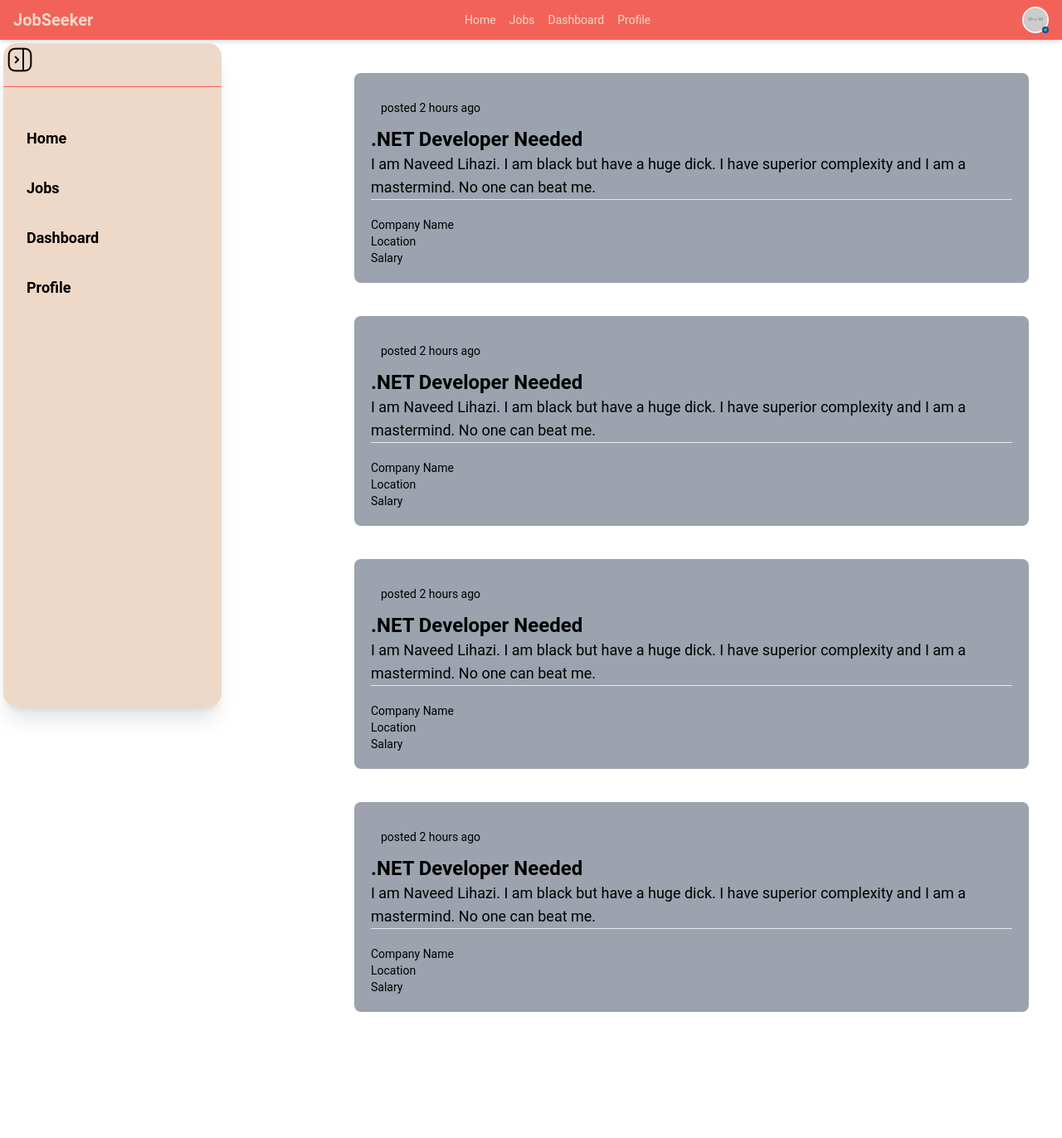
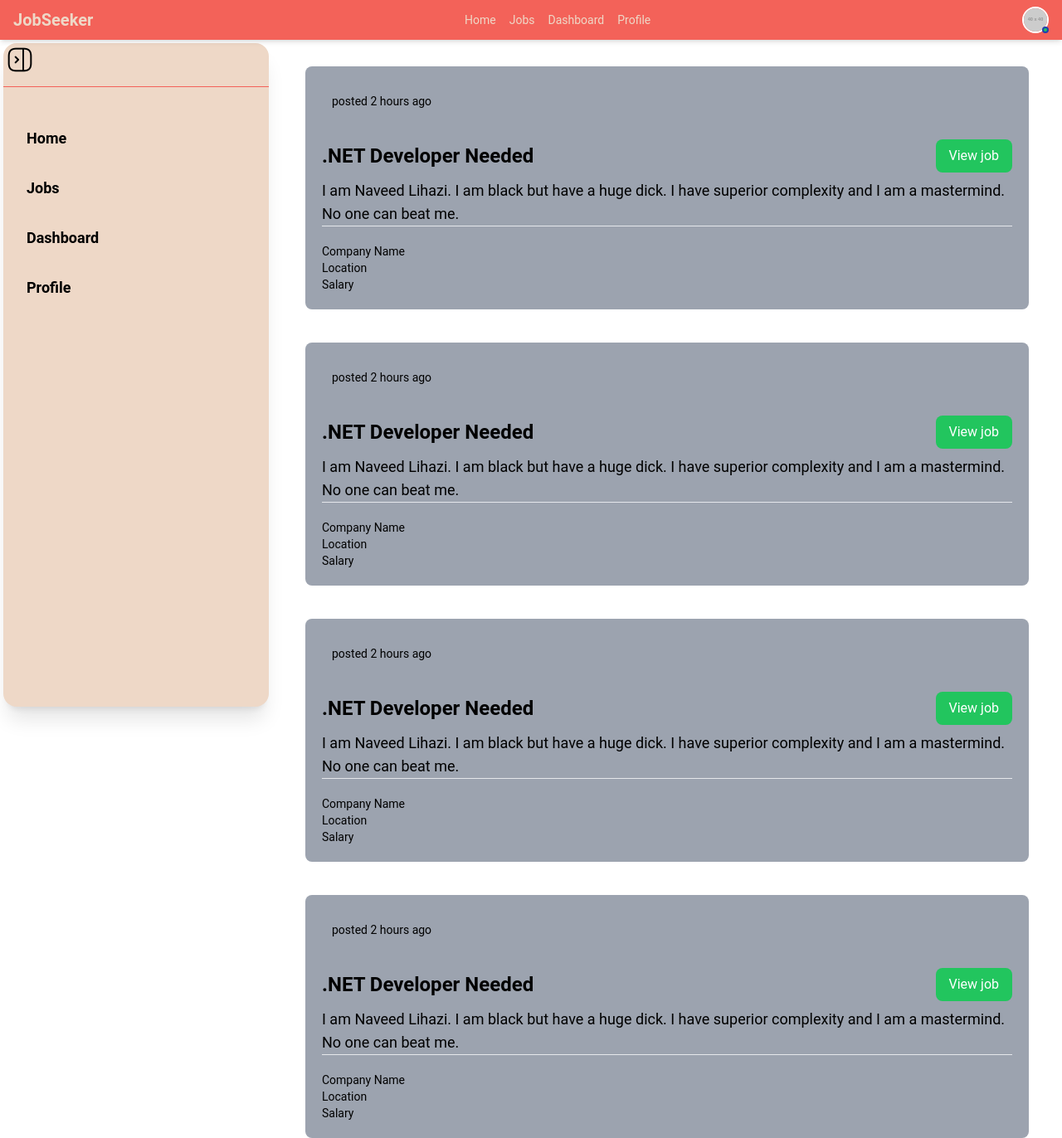
Before and after one commit to lihazinoob/Job_Recommendation_System, a React (Vite) app: page / in a window 1280 px wide. Shown: the whole page at 83% size. Before the commit the page ends 1220 px from the top, so only its background shows below. Built offline with nearby package versions, Linux system fonts and the light colour scheme.

Commit message:
The Main Body Component is now scrolling while the others are fixed

```diff
--- a/src/Components/JobSeeker/JobsSection/MainBody.jsx
+++ b/src/Components/JobSeeker/JobsSection/MainBody.jsx
@@ -3,20 +3,29 @@ import React from "react";
 const MainBody = ({ className }) => {
   return (
     <>
-      <div className="flex-col">
+      <div className="flex-col ml-52 top-12 mt-10">
         {/* The following div is a card */}
         <div className="ml-40 mt-10 mr-10 bg-gray-400 rounded-lg p-5">
           {/* Header Section */}
           <div className="flex-col justify-between items-center">
             <div className="text-sm p-3">posted 2 hours ago</div>
-            <h1 className="text-2xl font-bold text-black">.NET Developer Needed</h1>
-            <div className="text-lg">I am Naveed Lihazi. I am black but have a huge dick.
-            I have superior complexity and I am a mastermind.
-            No one can beat me.
+
+            <div className="flex items-center justify-between mt-6 mb-2">
+              <h1 className="text-2xl font-bold text-black">
+                .NET Developer Needed
+              </h1>
+              <button className="bg-green-500 text-white px-4 py-2 rounded-lg hover:bg-green-600">
+                View job
+              </button>
+            </div>
+
+            <div className="text-lg">
+              I am Naveed Lihazi. I am black but have a huge dick. I have
+              superior complexity and I am a mastermind. No one can beat me.
             </div>
           </div>
           <hr />
-            {/* Body Section */}
+          {/* Body Section */}
           <div className="mt-5">
             <div className="text-sm text-black">Company Name</div>
             <div className="text-sm text-black">Location</div>
@@ -28,14 +37,23 @@ const MainBody = ({ className }) => {
           {/* Header Section */}
           <div className="flex-col justify-between items-center">
             <div className="text-sm p-3">posted 2 hours ago</div>
-            <h1 className="text-2xl font-bold text-black">.NET Developer Needed</h1>
-            <div className="text-lg">I am Naveed Lihazi. I am black but have a huge dick.
-            I have superior complexity and I am a mastermind.
-            No one can beat me.
+
+            <div className="flex items-center justify-between mt-6 mb-2">
+              <h1 className="text-2xl font-bold text-black">
+                .NET Developer Needed
+              </h1>
+              <button className="bg-green-500 text-white px-4 py-2 rounded-lg hover:bg-green-600">
+                View job
+              </button>
+            </div>
+
+            <div className="text-lg">
+              I am Naveed Lihazi. I am black but have a huge dick. I have
+              superior complexity and I am a mastermind. No one can beat me.
             </div>
           </div>
           <hr />
-            {/* Body Section */}
+          {/* Body Section */}
           <div className="mt-5">
             <div className="text-sm text-black">Company Name</div>
             <div className="text-sm text-black">Location</div>
@@ -47,14 +65,23 @@ const MainBody = ({ className }) => {
           {/* Header Section */}
           <div className="flex-col justify-between items-center">
             <div className="text-sm p-3">posted 2 hours ago</div>
-            <h1 className="text-2xl font-bold text-black">.NET Developer Needed</h1>
-            <div className="text-lg">I am Naveed Lihazi. I am black but have a huge dick.
-            I have superior complexity and I am a mastermind.
-            No one can beat me.
+
+            <div className="flex items-center justify-between mt-6 mb-2">
+              <h1 className="text-2xl font-bold text-black">
+                .NET Developer Needed
+              </h1>
+              <button className="bg-green-500 text-white px-4 py-2 rounded-lg hover:bg-green-600">
+                View job
+              </button>
+            </div>
+
+            <div className="text-lg">
+              I am Naveed Lihazi. I am black but have a huge dick. I have
+              superior complexity and I am a mastermind. No one can beat me.
             </div>
           </div>
           <hr />
-            {/* Body Section */}
+          {/* Body Section */}
           <div className="mt-5">
             <div className="text-sm text-black">Company Name</div>
             <div className="text-sm text-black">Location</div>
@@ -66,14 +93,23 @@ const MainBody = ({ className }) => {
           {/* Header Section */}
           <div className="flex-col justify-between items-center">
             <div className="text-sm p-3">posted 2 hours ago</div>
-            <h1 className="text-2xl font-bold text-black">.NET Developer Needed</h1>
-            <div className="text-lg">I am Naveed Lihazi. I am black but have a huge dick.
-            I have superior complexity and I am a mastermind.
-            No one can beat me.
+
+            <div className="flex items-center justify-between mt-6 mb-2">
+              <h1 className="text-2xl font-bold text-black">
+                .NET Developer Needed
+              </h1>
+              <button className="bg-green-500 text-white px-4 py-2 rounded-lg hover:bg-green-600">
+                View job
+              </button>
+            </div>
+
+            <div className="text-lg">
+              I am Naveed Lihazi. I am black but have a huge dick. I have
+              superior complexity and I am a mastermind. No one can beat me.
             </div>
           </div>
           <hr />
-            {/* Body Section */}
+          {/* Body Section */}
           <div className="mt-5">
             <div className="text-sm text-black">Company Name</div>
             <div className="text-sm text-black">Location</div>
--- a/src/Components/JobSeeker/JobsSection/MainLayout.jsx
+++ b/src/Components/JobSeeker/JobsSection/MainLayout.jsx
@@ -7,10 +7,10 @@ const MainLayout = () => {
   return (
     <>
 
-      <TopMenuBar  />
+      <TopMenuBar/>
       {/* Sidebar and MainBody Component will be side by side */}
       <div className="flex h-screen">
-        <SideBar className="fixed"/>
+        <SideBar/>
         <MainBody/>
       </div>
     </>
--- a/src/Components/JobSeeker/JobsSection/SideBar.jsx
+++ b/src/Components/JobSeeker/JobsSection/SideBar.jsx
@@ -13,9 +13,9 @@ const SideBar = () => {
   return (
     <>
       <div
-        className={`h-screen bg-secondary text-black transition-all ease-in-out duration-500  ${
+        className={`bg-secondary text-black transition-all ease-in-out duration-500  ${
           isOpen ? "w-64 small:w-20 med:w-40 large:w-60 xl:w-80" : "w-20"
-        }  rounded-2xl shadow-xl mt-1 mb-1 ml-1 `}
+        }  rounded-2xl shadow-xl mt-1 mb-1 ml-1 fixed top-12 h-screen`}
       >
         {/* Header section of the sidebar menu */}
         <img
--- a/src/Components/JobSeeker/JobsSection/TopMenuBar.jsx
+++ b/src/Components/JobSeeker/JobsSection/TopMenuBar.jsx
@@ -6,8 +6,8 @@ const TopMenuBar = () => {
 
   return (
     <div>
-      <header className="bg-primary text-secondary shadow-md">
-      <div className="container mx-auto px-4 py-2 flex justify-between items-center ">
+
+      <div className="px-4 py-2 flex justify-between items-center fixed z-50 shadow-md bg-primary text-secondary w-full">
         {/* Logo Section */}
         <div className="text-xl md:text-2xl font-bold">
           <a href="/">JobSeeker</a>
@@ -41,7 +41,7 @@ const TopMenuBar = () => {
           </div>
         </div>
       </div>
-    </header>
+
     </div>
   );
 };
```
